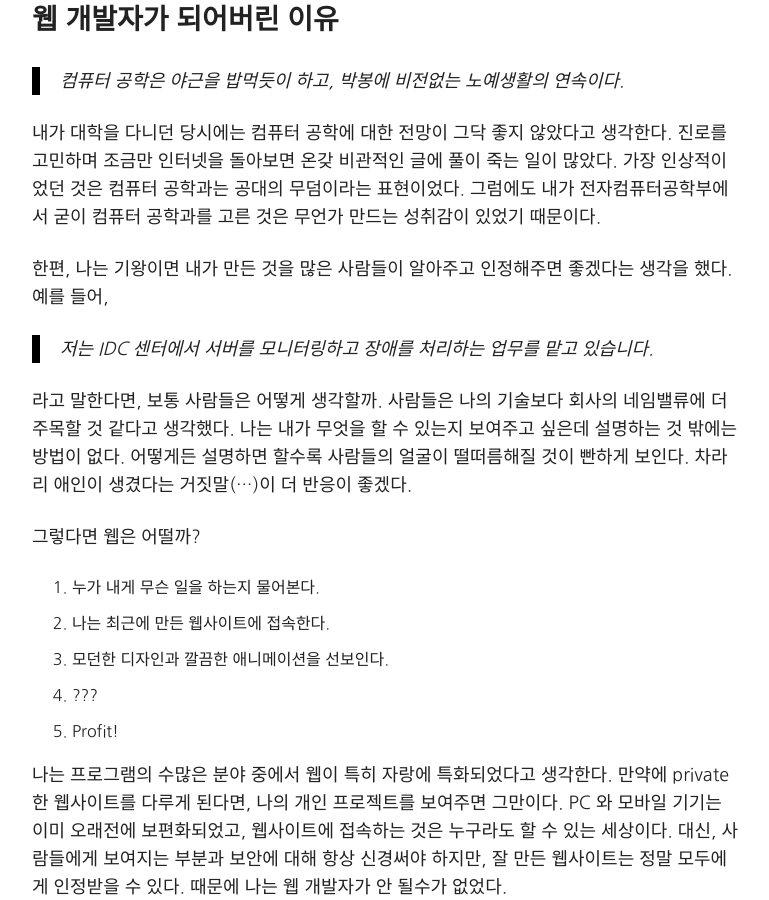
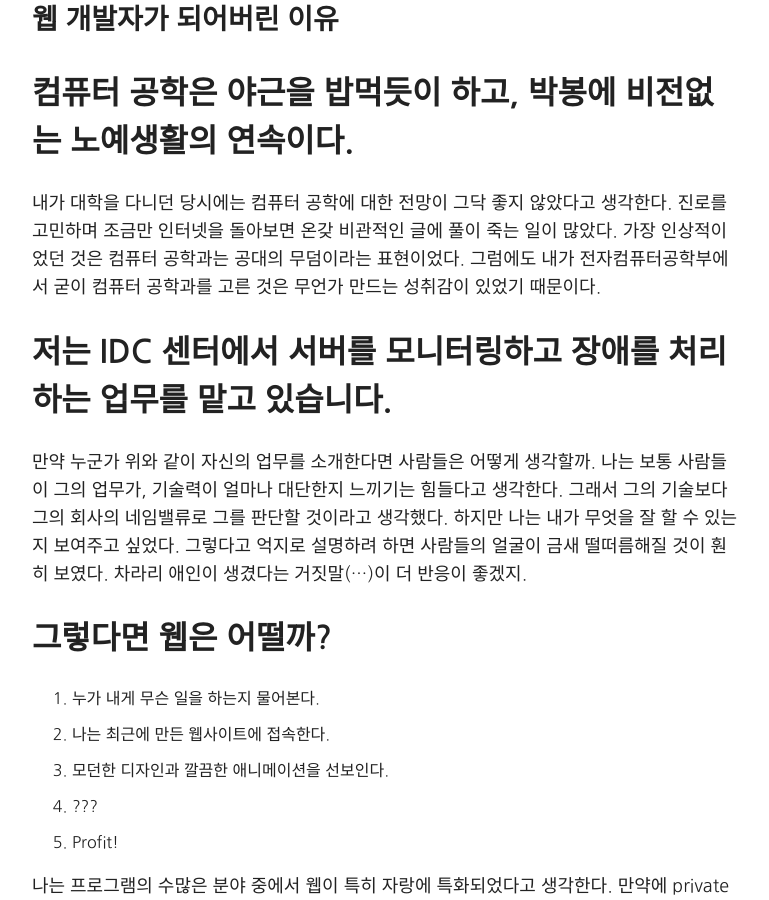
Before and after one commit to johanneslee/johanneslee.github.io, a Jekyll site: the page built from about/index.md, in a window 1280 px wide and 900 px high, scrolled down 629 px. Shown: the whole window, without its empty margins (254-1023 px from the left). Built offline with Jekyll 4.4.1, drawn with Linux system fonts in a browser that asks for light colours; nearby versions of some CDN libraries; some web fonts are replaced.

Commit message:
Update 'about me'

```diff
--- a/about/index.md
+++ b/about/index.md
@@ -6,17 +6,15 @@ modified: 2018-02-12T00:00:00-00:00
 
 ### 웹 개발자가 되어버린 이유
 
->컴퓨터 공학은 야근을 밥먹듯이 하고, 박봉에 비전없는 노예생활의 연속이다.
+## 컴퓨터 공학은 야근을 밥먹듯이 하고, 박봉에 비전없는 노예생활의 연속이다.
 
 내가 대학을 다니던 당시에는 컴퓨터 공학에 대한 전망이 그닥 좋지 않았다고 생각한다. 진로를 고민하며 조금만 인터넷을 돌아보면 온갖 비관적인 글에 풀이 죽는 일이 많았다. 가장 인상적이었던 것은 컴퓨터 공학과는 공대의 무덤이라는 표현이었다. 그럼에도 내가 전자컴퓨터공학부에서 굳이 컴퓨터 공학과를 고른 것은 무언가 만드는 성취감이 있었기 때문이다.
 
-한편, 나는 기왕이면 내가 만든 것을 많은 사람들이 알아주고 인정해주면 좋겠다는 생각을 했다. 예를 들어,
+## 저는 IDC 센터에서 서버를 모니터링하고 장애를 처리하는 업무를 맡고 있습니다.
 
->저는 IDC 센터에서 서버를 모니터링하고 장애를 처리하는 업무를 맡고 있습니다.
+만약 누군가 위와 같이 자신의 업무를 소개한다면 사람들은 어떻게 생각할까. 나는 보통 사람들이 그의 업무가, 기술력이 얼마나 대단한지 느끼기는 힘들다고 생각한다. 그래서 그의 기술보다 그의 회사의 네임밸류로 그를 판단할 것이라고 생각했다. 하지만 나는 내가 무엇을 잘 할 수 있는지 보여주고 싶었다. 그렇다고 억지로 설명하려 하면 사람들의 얼굴이 금새 떨떠름해질 것이 훤히 보였다. 차라리 애인이 생겼다는 거짓말(...)이 더 반응이 좋겠지.
 
-라고 말한다면, 보통 사람들은 어떻게 생각할까. 사람들은 나의 기술보다 회사의 네임밸류에 더 주목할 것 같다고 생각했다. 나는 내가 무엇을 할 수 있는지 보여주고 싶은데 설명하는 것 밖에는 방법이 없다. 어떻게든 설명하면 할수록 사람들의 얼굴이 떨떠름해질 것이 빤하게 보인다. 차라리 애인이 생겼다는 거짓말(...)이 더 반응이 좋겠다.
-
-그렇다면 웹은 어떨까?
+## 그렇다면 웹은 어떨까?
 
 1. 누가 내게 무슨 일을 하는지 물어본다.
 2. 나는 최근에 만든 웹사이트에 접속한다.
```
